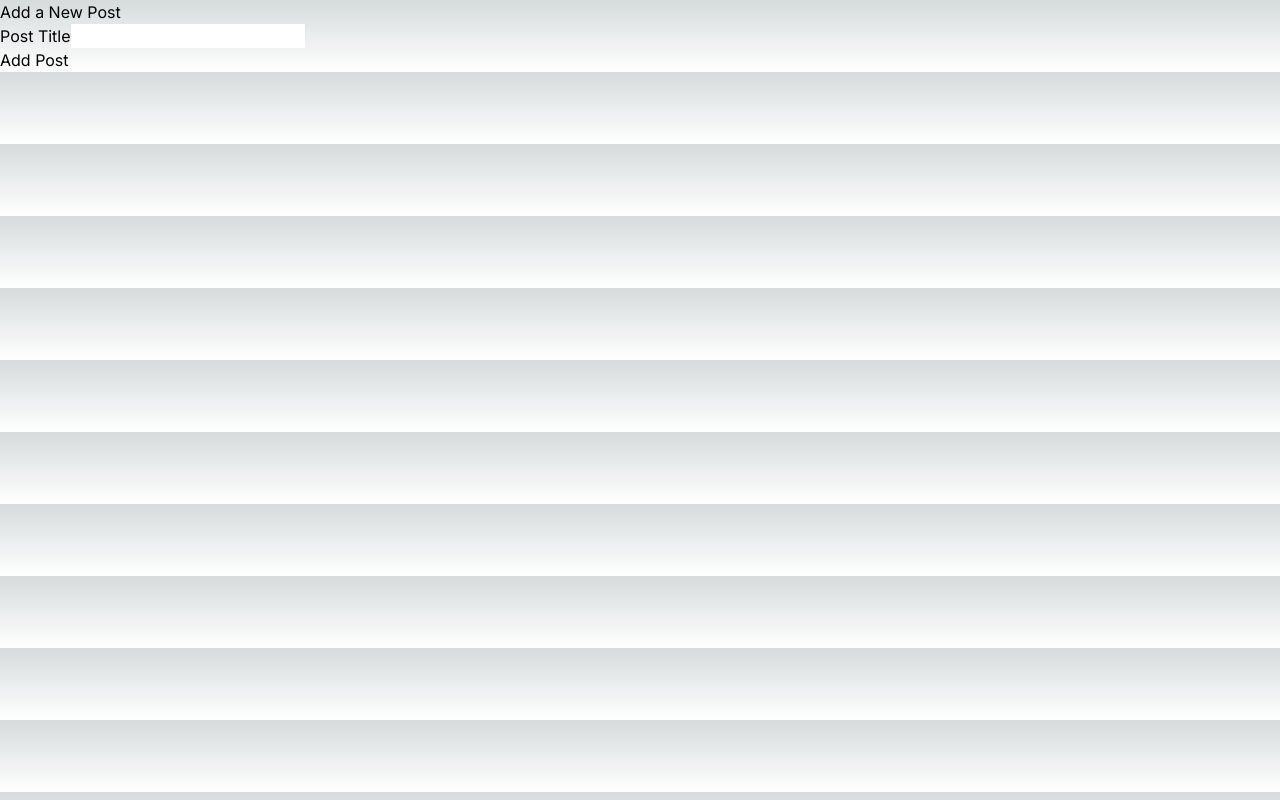
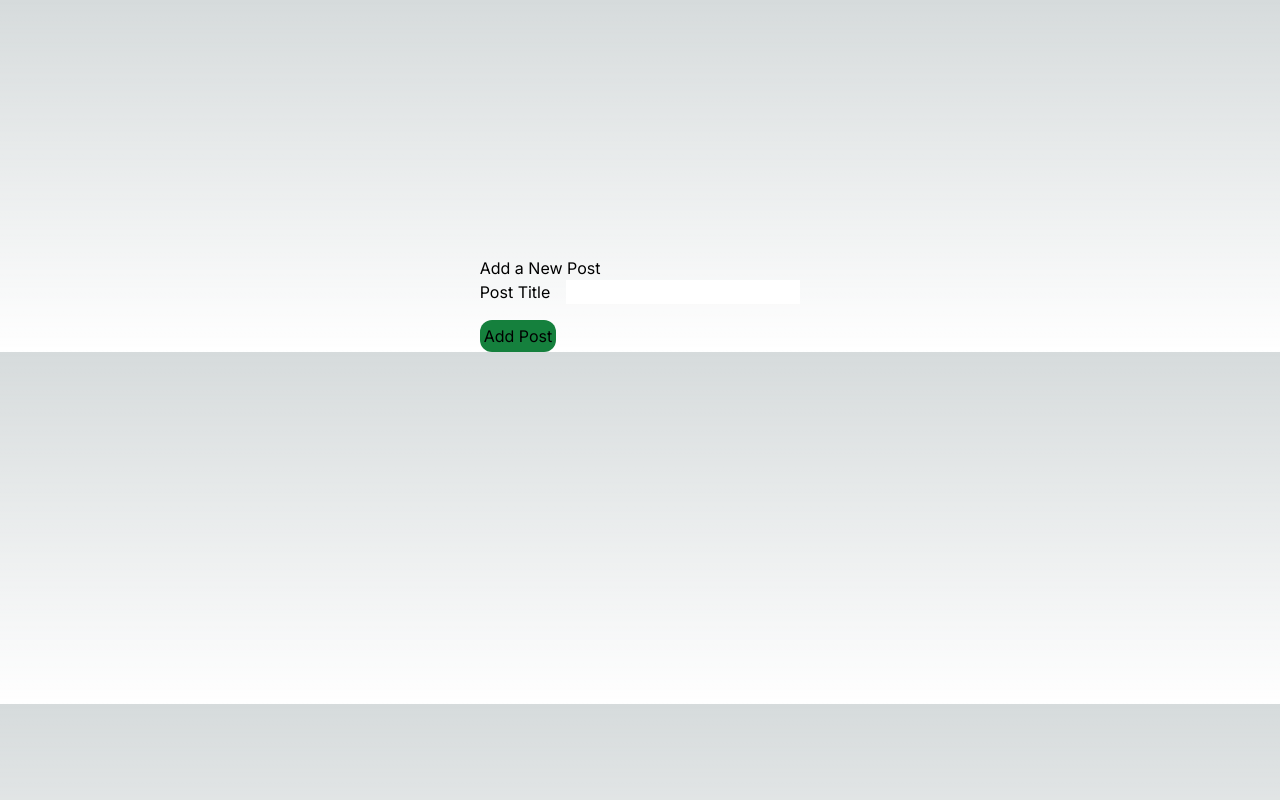
Before and after one commit to treva556/posts-2, a Next.js app: page /add-posts in a window 1280 px wide. Built offline with nearby package versions, Linux system fonts and the light colour scheme.

Commit message:
milestone 4

```diff
--- a/app/add-posts/page.js
+++ b/app/add-posts/page.js
@@ -40,7 +40,8 @@ export default function AddPost() {
   };
 
   return (
-    <div>
+    <div className=' flex justify-center items-center'>
+        <div className=' pt-64'>
       <h1>Add a New Post</h1>
 
       {error && <p style={{ color: 'red' }}>{error}</p>}
@@ -49,7 +50,7 @@ export default function AddPost() {
       <form onSubmit={handleSubmit}>
         <div>
           <label htmlFor="name">Post Title</label>
-          <input className=' text-black'
+          <input className=' ml-4 text-black'
             type="text"
             id="name"
             value={name}
@@ -66,8 +67,9 @@ export default function AddPost() {
             required
           ></textarea>
         </div> */}
-        <button type="submit">Add Post</button>
+        <button className=' mt-4 bg-green-700 rounded-xl p-1' type="submit">Add Post</button>
       </form>
+      </div>
     </div>
   );
 }
--- a/app/page.js
+++ b/app/page.js
@@ -3,11 +3,13 @@
 "use client"; // Add this directive to use client-side features
 
 import React, { useState, useEffect } from 'react';
+import { useRouter } from 'next/navigation'; // Import useRouter for navigation
 
 export default function Home() {
   const [posts, setPosts] = useState([]);
   const [error, setError] = useState(null);
   const apiUrl = process.env.NEXT_PUBLIC_API_URL || '';
+  const router = useRouter(); // Initialize the router
 
   useEffect(() => {
     const fetchPosts = async () => {
@@ -31,11 +33,21 @@ export default function Home() {
     fetchPosts();
   }, [apiUrl]);
 
+  const handleNavigate = () => {
+    router.push('/add-posts'); // Navigate to the 'add-post' page
+  };
+
   return (
     <div className='min-h-screen flex flex-col items-center'>
       <h1 className='text-2xl font-bold mb-4 text-center w-full'>
         Posts
       </h1>
+
+      <div className='mb-4'>
+        <button className='px-4 py-2 bg-blue-500 text-white rounded hover:bg-blue-700' onClick={handleNavigate}>
+          Add Post
+        </button>
+      </div>
 
       <div className='w-full max-w-3xl px-4'>
         {error ? (
```
